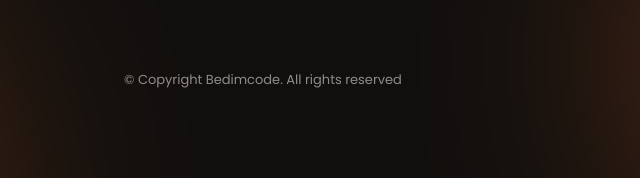
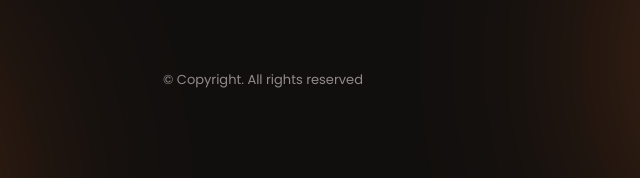
Before and after one commit to subham934/project92, a plain HTML site: page index.html in a window 1280 px wide. Shown: the part 4156-4334 px from the top of the page, 377-1017 px from the left. Drawn offline with nearby package versions, Linux system fonts and the light colour scheme; a web font is replaced by a local one.

Commit message:
Update index.html

```diff
--- a/index.html
+++ b/index.html
@@ -20,7 +20,7 @@
     <!--=============== CSS ===============-->
     <link rel="stylesheet" href="assets/css/styles.css" />
 
-    <title>Responsive halloween website - Bedimcode</title>
+    <title>Responsive halloween website</title>
   </head>
   <body>
     <img src="assets/img/shape-bg.png" alt="" class="shape__bg" />
@@ -418,7 +418,7 @@
       </div>
 
       <span class="footer__copy">
-        &#169; Copyright Bedimcode. All rights reserved
+        &#169; Copyright. All rights reserved
       </span>
     </footer>
 
```
